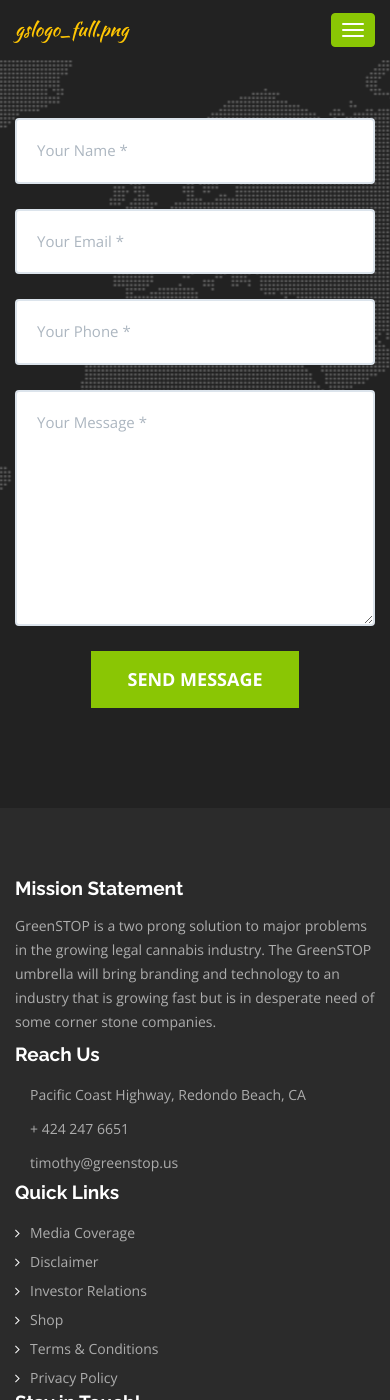
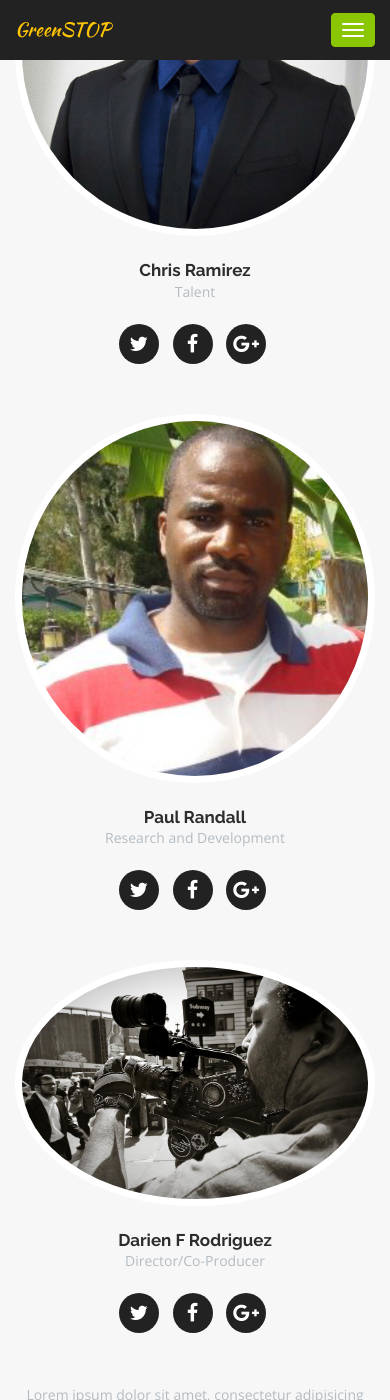
Before and after one commit to hassansalman/gs-jekyll, a Jekyll site: the page built from index.html, in a window 390 px wide and 1400 px high, scrolled down 7288 px. Built offline with Jekyll 4.4.1, drawn with Linux system fonts in a browser that asks for light colours; some web fonts are replaced; some of the changed text lies outside the part shown.

Commit message:
converted to jekyll

```diff
--- a/_config.yml
+++ b/_config.yml
@@ -5,7 +5,7 @@ baseurl: ""
 title: GreenSTOP
 email: your-email@domain.com
 description: "Write an awesome description for your new site here. You can edit this line in _config.yml. It will appear in your document head meta (for Google search results) and in your feed.xml site description."
-logo: gslogo_full.png
+logo: gslogo_full
 
 # Team names, titles and social links
 people:
@@ -42,6 +42,62 @@ people:
     - title: google-plus
       url: #
 
+- name: Michael Strauss
+  pic: mikeyVC
+  position: Finance/Business
+  social:
+    - title: twitter
+      url: #
+    - title: facebook
+      url: #
+    - title: stack-overflow
+      url: #
+
+- name: Simeon Russell
+  pic: simeon
+  position: Co-Founder/CEO
+  social:
+    - title: twitter
+      url: #
+    - title: facebook
+      url: #
+    - title: linkedin
+      url: #
+
+- name: Chris Ramirez
+  pic: crpic
+  position: Talent
+  social:
+    - title: twitter
+      url: #
+    - title: facebook
+      url: #
+    - title: google-plus
+      url: #
+
+
+- name: Paul Randall
+  pic: prpic
+  position: Research and Development
+  social:
+    - title: twitter
+      url: #
+    - title: facebook
+      url: #
+    - title: google-plus
+      url: #
+
+- name: Darien F Rodriguez
+  pic: dfrcard
+  position: Director/Co-Producer
+  social:
+    - title: twitter
+      url: #
+    - title: facebook
+      url: #
+    - title: google-plus
+      url: #
+
 # Social networks usernames (many more available: google-plus, flickr, dribbble, pinterest, instagram, tumblr, linkedin, etc.)
 social:
   - title: twitter
--- a/_includes/header.html
+++ b/_includes/header.html
@@ -9,7 +9,7 @@
                     <span class="icon-bar"></span>
                     <span class="icon-bar"></span>
                 </button>
-                <a class="navbar-brand page-scroll" href="#page-top">{{site.logo}}</a>
+                <a class="navbar-brand page-scroll" href="#page-top">{{site.title}}</a>
             </div>
 
             <!-- Collect the nav links, forms, and other content for toggling -->
--- a/_includes/team.html
+++ b/_includes/team.html
@@ -4,12 +4,12 @@
             <div class="row">
                 <div class="col-lg-12 text-center">
                     <h2 class="section-heading">Our Amazing Team</h2>
-                    <h3 class="section-subheading text-muted">Lorem ipsum dolor sit amet consectetur.</h3>
+                    <h3 class="section-subheading text-muted"></h3>
                 </div>
             </div>
             <div class="row">
                 {% for member in site.people %}
-                <div class="col-sm-4">
+                <div class="col-sm-3">
                     <div class="team-member">
                         <img src="img/team/{{ member.pic }}.jpg" class="img-responsive img-circle" alt="">
                         <h4>{{ member.name }}</h4>
```
Also changed, not shown: _includes/css/agency.css (+9 -0 lines), img/team/prpic.jpg (renamed from img/team/prpic.png).
